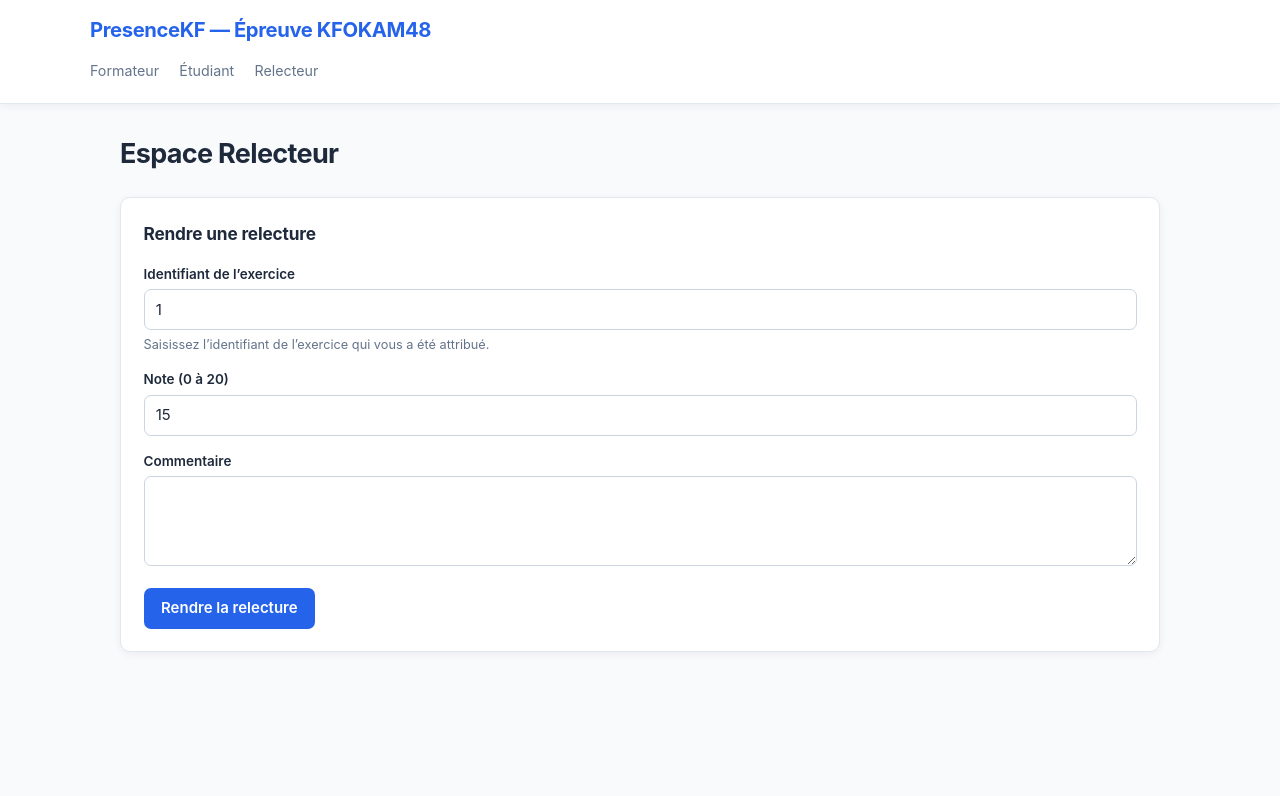
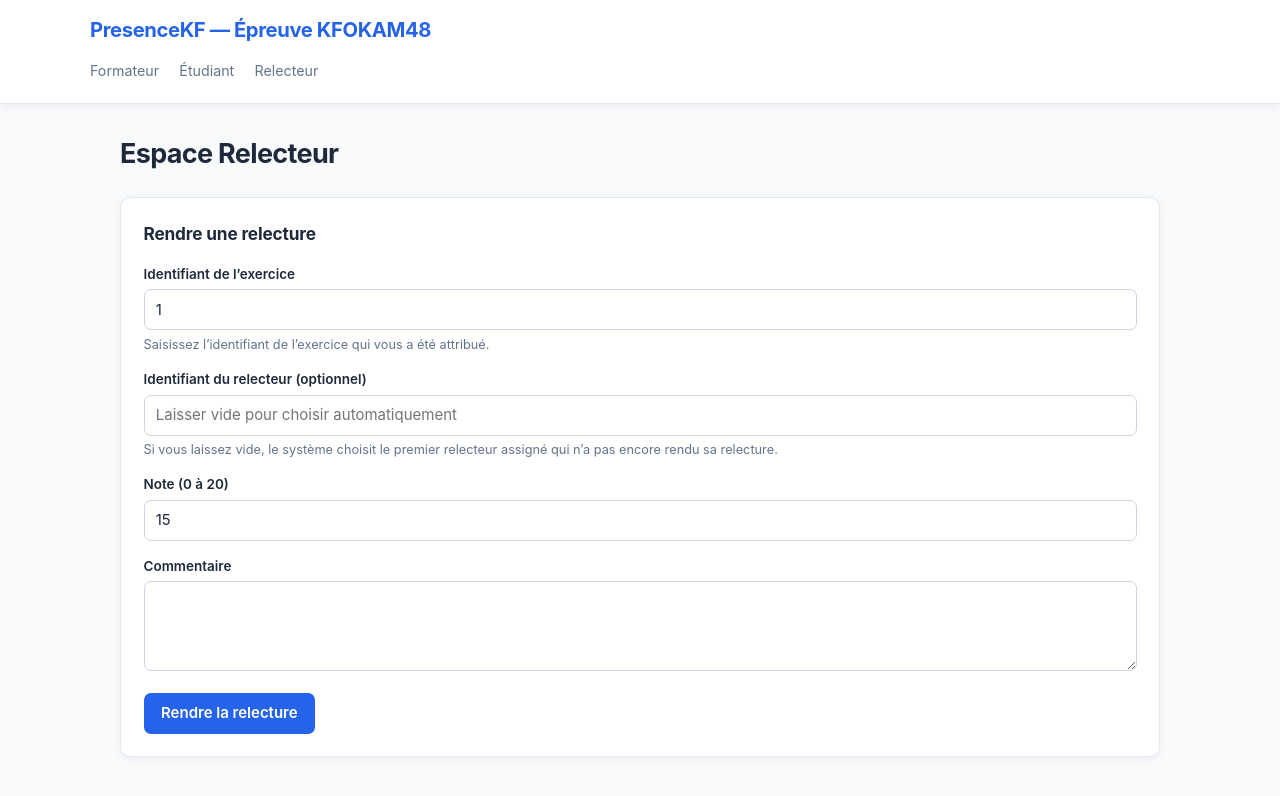
Before and after one commit to kabary-hub/kfokam48-epreuve-153, a React (Vite) app in the folder frontend/: page /relecteur in a window 1280 px wide. Shown: the top 796 px of the page. Built offline with nearby package versions, Linux system fonts and the light colour scheme; no server answers.

Commit message:
feat(EF7,EF9,F2,F3): afficher note provisoire + relecteurId optionnel (issue #53)

```diff
--- a/frontend/src/api/relecturesApi.ts
+++ b/frontend/src/api/relecturesApi.ts
@@ -14,14 +14,23 @@ export interface RelectureResponseDto {
 /**
  * POST /api/relectures/{id} — rendre une relecture (EF7).
  * {id} est l'identifiant de l'EXERCICE (conforme au contrat).
+ *
+ * @param exerciceId  identifiant de l'exercice à relire
+ * @param dto         note et commentaire
+ * @param relecteurId identifiant du relecteur (optionnel, issue #53).
+ *                    Si absent, le backend choisit automatiquement le
+ *                    premier relecteur assigné qui n'a pas encore rendu.
  */
 export async function rendreRelecture(
   exerciceId: number,
-  dto: RelectureCreateDto
+  dto: RelectureCreateDto,
+  relecteurId?: number
 ): Promise<RelectureResponseDto> {
+  const params = relecteurId != null ? { relecteurId } : undefined;
   const response = await apiClient.post<RelectureResponseDto>(
     `/api/relectures/${exerciceId}`,
-    dto
+    dto,
+    { params }
   );
   return response.data;
 }
--- a/frontend/src/api/tableauApi.ts
+++ b/frontend/src/api/tableauApi.ts
@@ -7,6 +7,11 @@ export interface TableauLigne {
   exercicesDeposes: number;
   moyenne: number | null;
   relecturesEnAttente: number;
+  /**
+   * Vrai si la moyenne est provisoire (une seule relecture rendue sur
+   * les deux attendues, issue #53).
+   */
+  provisoire: boolean;
 }
 
 /**
--- a/frontend/src/components/RelectureForm.tsx
+++ b/frontend/src/components/RelectureForm.tsx
@@ -5,16 +5,18 @@ import {
 } from '../api/relecturesApi';
 import { useAsync } from '../hooks/useAsync';
 
-/** Formulaire de relecture (M6, EF7). */
+/** Formulaire de relecture (M6, EF7 + issue #53). */
 export function RelectureForm() {
   const [exerciceId, setExerciceId] = useState(1);
+  const [relecteurId, setRelecteurId] = useState<string>('');
   const [note, setNote] = useState(15);
   const [commentaire, setCommentaire] = useState('');
   const { data, loading, error, run } = useAsync<RelectureResponseDto>();
 
   const handleSubmit = async (event: FormEvent<HTMLFormElement>) => {
     event.preventDefault();
-    await run(() => rendreRelecture(exerciceId, { note, commentaire }));
+    const rid = relecteurId.trim() === '' ? undefined : Number(relecteurId);
+    await run(() => rendreRelecture(exerciceId, { note, commentaire }, rid));
   };
 
   return (
@@ -34,6 +36,25 @@ export function RelectureForm() {
           />
           <p className="form-help">
             Saisissez l’identifiant de l’exercice qui vous a été attribué.
+          </p>
+        </div>
+
+        <div className="form-group">
+          <label htmlFor="relecteur-id-relecture">
+            Identifiant du relecteur (optionnel)
+          </label>
+          <input
+            id="relecteur-id-relecture"
+            type="number"
+            min={1}
+            step={1}
+            value={relecteurId}
+            onChange={(event) => setRelecteurId(event.target.value)}
+            placeholder="Laisser vide pour choisir automatiquement"
+          />
+          <p className="form-help">
+            Si vous laissez vide, le système choisit le premier relecteur
+            assigné qui n’a pas encore rendu sa relecture.
           </p>
         </div>
 
--- a/frontend/src/components/TableauFormateur.tsx
+++ b/frontend/src/components/TableauFormateur.tsx
@@ -2,7 +2,7 @@ import { useEffect, useState } from 'react';
 import { chargerTableau, type TableauLigne } from '../api/tableauApi';
 import { useAsync } from '../hooks/useAsync';
 
-/** Tableau récapitulatif du formateur (M7, EF9). */
+/** Tableau récapitulatif du formateur (M7, EF9 + issue #53). */
 export function TableauFormateur() {
   const [promotionId, setPromotionId] = useState(1);
   const { data, loading, error, run } = useAsync<TableauLigne[]>();
@@ -56,7 +56,14 @@ export function TableauFormateur() {
                   <td>{ligne.nom}</td>
                   <td>{ligne.presences}</td>
                   <td>{ligne.exercicesDeposes}</td>
-                  <td>{ligne.moyenne === null ? '—' : ligne.moyenne.toFixed(2)}</td>
+                  <td>
+                    {ligne.moyenne === null ? '—' : ligne.moyenne.toFixed(2)}
+                    {ligne.provisoire && (
+                      <span className="badge badge-provisoire" title="Note provisoire : une seule relecture rendue">
+                        provisoire
+                      </span>
+                    )}
+                  </td>
                   <td>{ligne.relecturesEnAttente}</td>
                 </tr>
               ))}
--- a/frontend/src/styles/index.css
+++ b/frontend/src/styles/index.css
@@ -304,3 +304,22 @@ select {
     gap: 1rem;
   }
 }
+
+/* Badge "provisoire" (issue #53) */
+.badge {
+  display: inline-block;
+  margin-left: 0.5rem;
+  padding: 0.15rem 0.5rem;
+  font-size: 0.75rem;
+  font-weight: 500;
+  border-radius: 999px;
+  text-transform: uppercase;
+  letter-spacing: 0.3px;
+  vertical-align: middle;
+}
+
+.badge-provisoire {
+  background: #fef3c7;
+  color: #92400e;
+  border: 1px solid #fde68a;
+}
```
